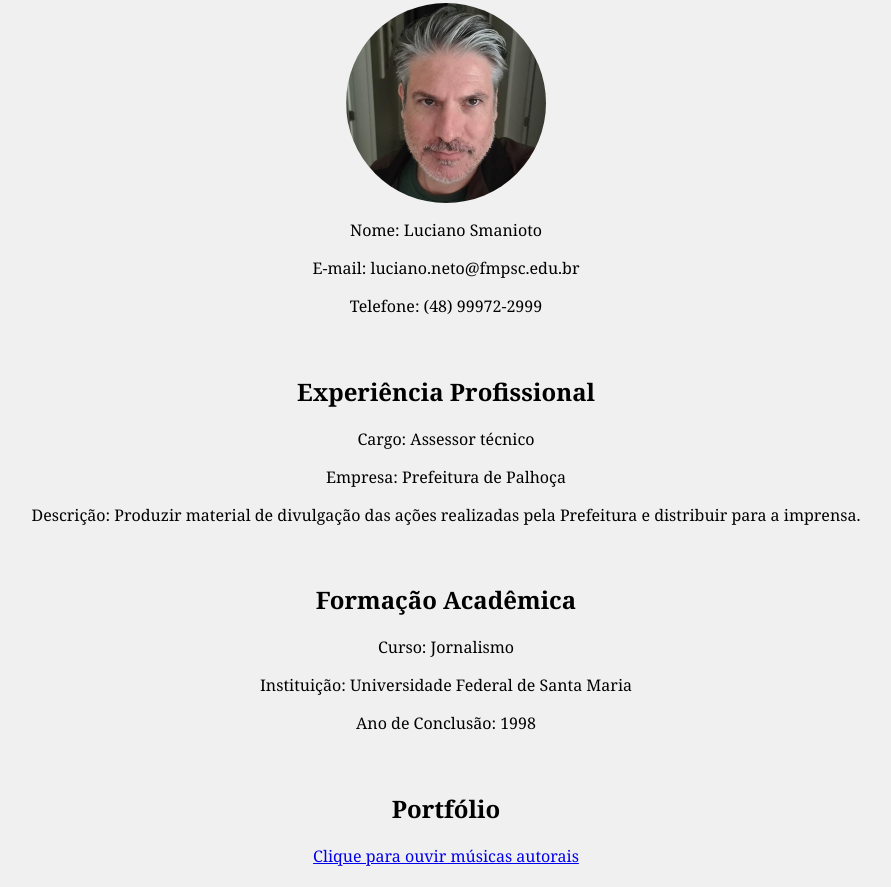
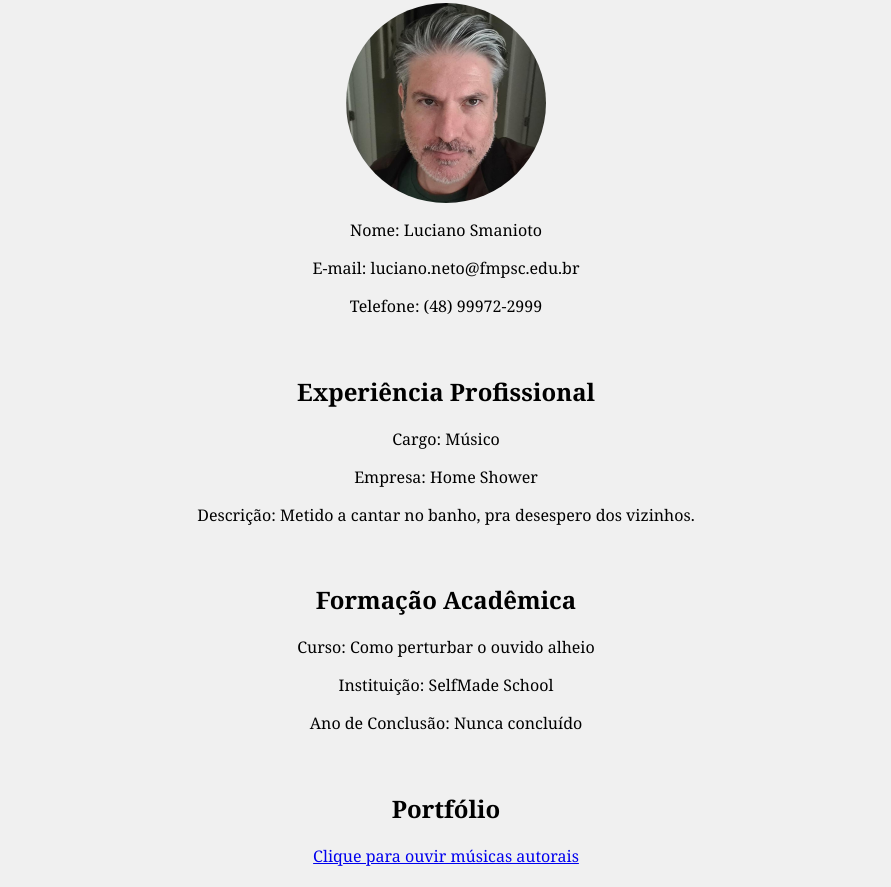
Before and after one commit to LucianoFMP/meucurriculo, a plain HTML site: page index.html in a window 1280 px wide. Shown: the part 236-1123 px from the top of the page, without its empty margins (194-1085 px from the left). Drawn offline with Linux system fonts and the light colour scheme.

Commit message:
Update index.html

```diff
--- a/index.html
+++ b/index.html
@@ -45,15 +45,15 @@
 
         <br>
         <h2>Experiência Profissional</h2>
-        <p>Cargo: Assessor técnico</p>
-        <p>Empresa: Prefeitura de Palhoça</p>
-        <p>Descrição: Produzir material de divulgação das ações realizadas pela Prefeitura e distribuir para a imprensa.</p>
+        <p>Cargo: Músico</p>
+        <p>Empresa: Home Shower</p>
+        <p>Descrição: Metido a cantar no banho, pra desespero dos vizinhos.</p>
 
         <br>
         <h2>Formação Acadêmica</h2>
-        <p>Curso: Jornalismo</p>
-        <p>Instituição: Universidade Federal de Santa Maria</p>
-        <p>Ano de Conclusão: 1998</p>
+        <p>Curso: Como perturbar o ouvido alheio</p>
+        <p>Instituição: SelfMade School</p>
+        <p>Ano de Conclusão: Nunca concluído</p>
 
         <br>
         <h2>Portfólio</h2>
```
